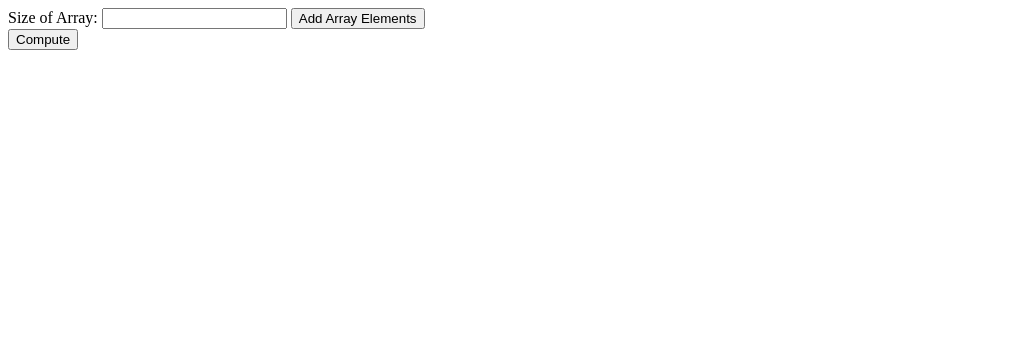
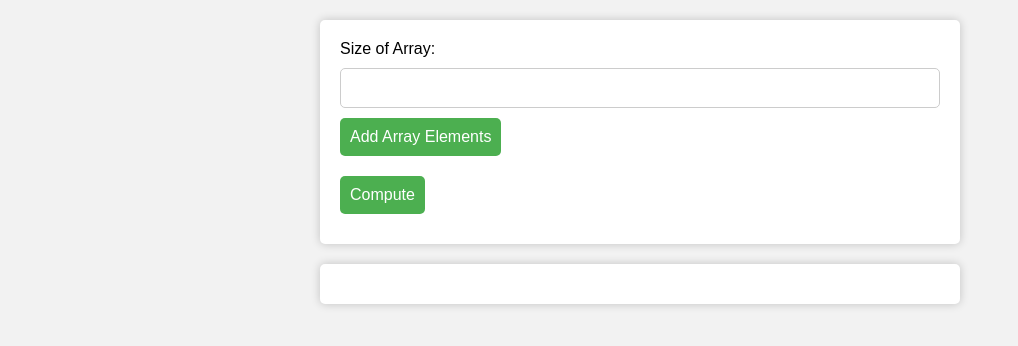
Before and after one commit to Shreevatsan-S/CP_project, a website: page index.html in a window 1280 px wide. Shown: the whole page, without its empty margins (0-1018 px from the left). Drawn offline with Linux system fonts and the light colour scheme.

Commit message:
index.html
added css

```diff
--- a/index.html
+++ b/index.html
@@ -1,12 +1,78 @@
 <!DOCTYPE html>
 <html lang="en">
-
 <head>
     <meta charset="UTF-8">
     <meta name="viewport" content="width=device-width, initial-scale=1.0">
-    <title>Document</title>
+    <title>Array Sum Calculator</title>
+    <style>
+        body {
+            font-family: Arial, sans-serif;
+            background-color: #f2f2f2;
+        }
+
+        form {
+            background-color: #fff;
+            padding: 20px;
+            border-radius: 5px;
+            box-shadow: 0 0 10px rgba(0, 0, 0, 0.2);
+            margin: 20px auto;
+            max-width: 600px;
+        }
+
+        label {
+            display: block;
+            margin-bottom: 10px;
+        }
+
+        input[type="number"] {
+            padding: 10px;
+            border-radius: 5px;
+            border: 1px solid #ccc;
+            font-size: 16px;
+            margin-bottom: 10px;
+            width: 100%;
+            box-sizing: border-box;
+        }
+
+        button {
+            padding: 10px;
+            border-radius: 5px;
+            border: none;
+            background-color: #4CAF50;
+            color: #fff;
+            font-size: 16px;
+            cursor: pointer;
+            margin-bottom: 10px;
+        }
+
+        button:hover {
+            background-color: #3e8e41;
+        }
+
+        #arrayInputs {
+            display: flex;
+            flex-wrap: wrap;
+            margin-bottom: 10px;
+        }
+
+        #arrayInputs input[type="number"] {
+            margin-right: 10px;
+            flex-grow: 1;
+            max-width: calc(33.33% - 10px);
+        }
+
+        #result {
+            background-color: #fff;
+            padding: 20px;
+            border-radius: 5px;
+            box-shadow: 0 0 10px rgba(0, 0, 0, 0.2);
+            margin: 20px auto;
+            max-width: 600px;
+            text-align: center;
+            font-size: 24px;
+        }
+    </style>
 </head>
-
 <body>
 
     <form id="sumForm" action="/calculateSum" method="POST">
@@ -18,6 +84,8 @@
 
         <button type="submit">Compute</button>
     </form>
+
+    <div id="result"></div>
 
     <script>
         function addInputFields() {
@@ -35,7 +103,5 @@
         }
     </script>
 
-
 </body>
-
 </html>
```
